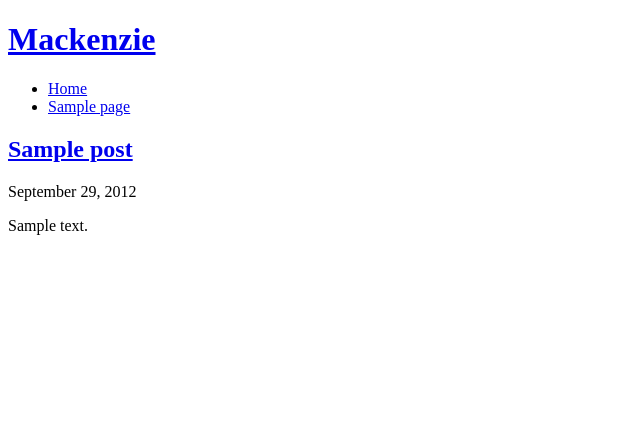
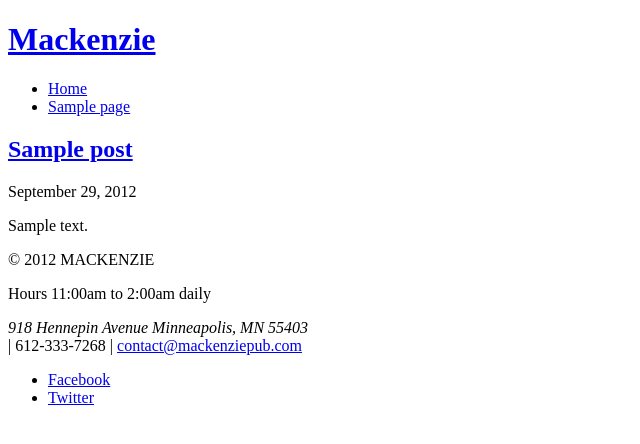
Before and after one commit to johnheimkes/Mackenzie, a WordPress theme: template content/themes/mackenzie/index.php in a window 1280 px wide. Shown: the top 444 px of the page, without its empty margins (0-640 px from the left). Run offline with PHP 8.4 and a stand-in for WordPress, Linux system fonts and the light colour scheme; the site name, menu and one post (Sample post) are stand-ins, and other content is empty.

Commit message:
finished footer markup

```diff
--- a/content/themes/mackenzie/footer.php
+++ b/content/themes/mackenzie/footer.php
@@ -9,7 +9,20 @@
  * @version 1.0
  */
 ?>
-		<div class="page-footer"></div>
+		</div>
+		<footer class="page-footer">
+			<p>&copy; <?php echo date('Y'); ?> MACKENZIE</p>
+			<p>Hours 11:00am to 2:00am daily</p>
+			<p><address>918 Hennepin Avenue Minneapolis, MN 55403</address> | 612-333-7268 | <a href="mailto:contact@mackenziepub.com">contact@mackenziepub.com</a></p>
+			<ul>
+				<li class="social-icon social-icon-facebook">
+					<a href="http://www.facebook.com/pages/Mackenzie/104970706212363?rf=111212918963278" target="_blank">Facebook</a>
+				</li>
+				<li class="social-icon social-icon-twitter">
+					<a href="#" target="_blank">Twitter</p>
+				</li>
+			</ul>
+		</footer>
 	</div><!-- /.page-wrapper -->
 <?php wp_footer(); ?>
 </body>
--- a/content/themes/mackenzie/header.php
+++ b/content/themes/mackenzie/header.php
@@ -33,7 +33,7 @@
 </head>
 <body <?php body_class(); ?>>
     <div class="page-wrapper">
-        <div class="page-header">
+        <header class="page-header">
         	<h1 class="header-logo"><a href="<?php echo site_url(); ?>">Mackenzie</a></h1>
 			<nav>
 				<?php wp_nav_menu(array(
@@ -41,4 +41,6 @@
 					'container'	=> false,
 				)); ?>
 			</nav>
-        </div>
+        </header>
+
+		<div class="page-content">
```
